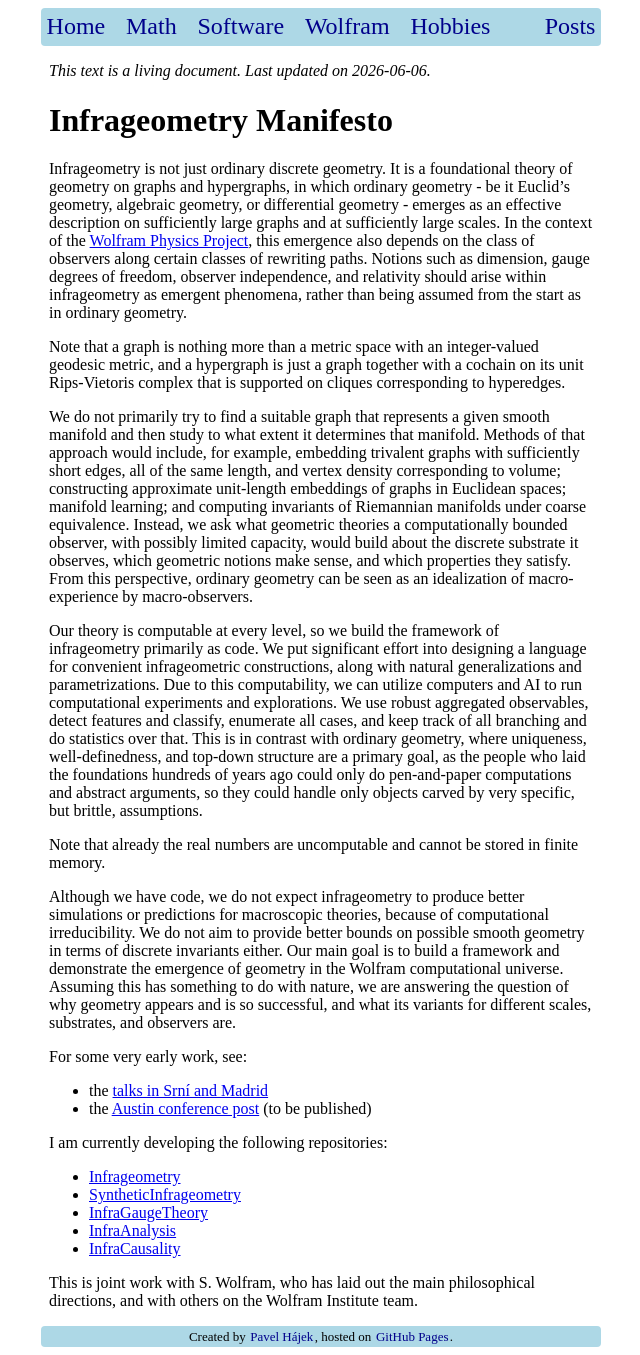
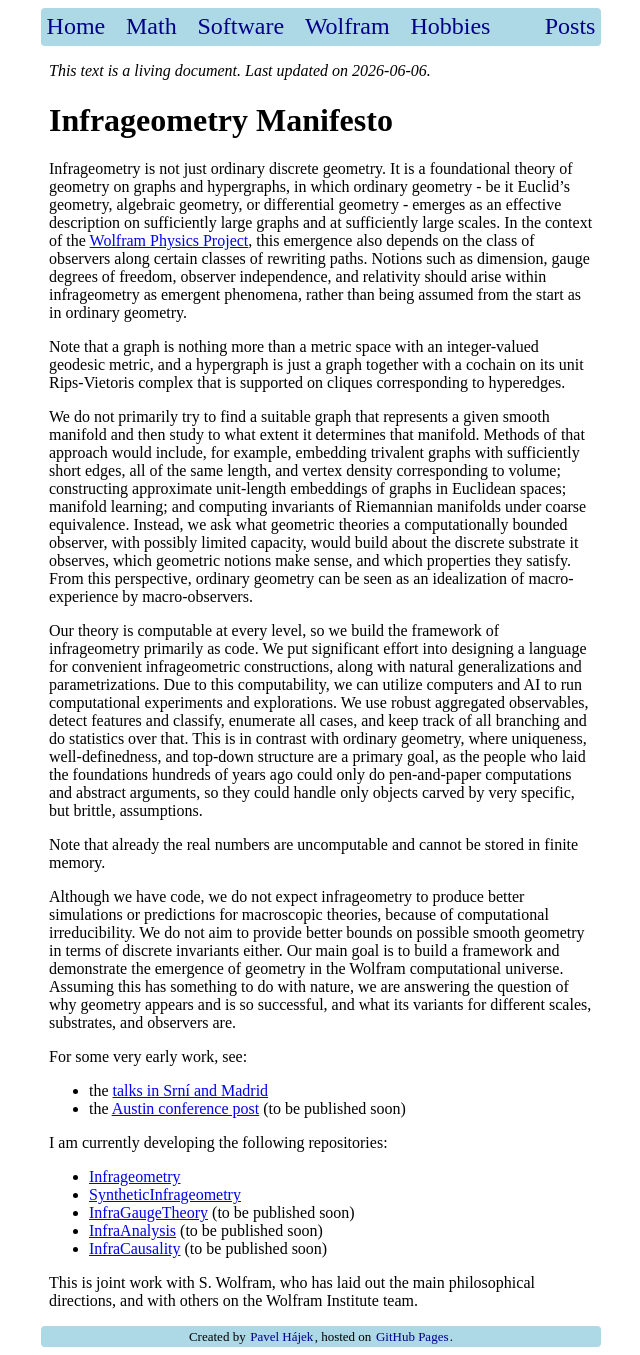
Before and after one commit to p135246/p135246.github.io, a Jekyll site: the page built from Wolfram/_posts/2026-05-30-infrageometry-manifesto.md, in a window 1280 px wide. Shown: the whole page, without its empty margins (319-959 px from the left). Built offline with Jekyll 4.4.1, drawn with Linux system fonts in a browser that asks for light colours; our own code applies the rules of GitHub Pages for plain Markdown files; comment, search, counter and statistics services are not loaded.

Commit message:
Update repository list and publication notes in manifesto

```diff
--- a/Wolfram/_posts/2026-05-30-infrageometry-manifesto.md
+++ b/Wolfram/_posts/2026-05-30-infrageometry-manifesto.md
@@ -38,15 +38,15 @@ Assuming this has something to do with nature, we are answering the question of
 For some very early work, see:
 
 - the [talks in Srní and Madrid][talks]
-- the [Austin conference post][austin-post] (to be published)
+- the [Austin conference post][austin-post] (to be published soon)
 
 I am currently developing the following repositories:
 
 - [Infrageometry](https://github.com/WolframInstitute/Infrageometry)
 - [SyntheticInfrageometry](https://github.com/WolframInstitute/SyntheticInfrageometry)
-- [InfraGaugeTheory](https://github.com/WolframInstitute/InfraGaugeTheory)
-- [InfraAnalysis](https://github.com/WolframInstitute/InfraAnalysis)
-- [InfraCausality](https://github.com/WolframInstitute/InfraCausality)
+- [InfraGaugeTheory](https://github.com/WolframInstitute/InfraGaugeTheory) (to be published soon)
+- [InfraAnalysis](https://github.com/WolframInstitute/InfraAnalysis) (to be published soon)
+- [InfraCausality](https://github.com/WolframInstitute/InfraCausality) (to be published soon)
 
 This is joint work with S. Wolfram, who has laid out the main philosophical directions, and with others on the Wolfram Institute team.
 
```
